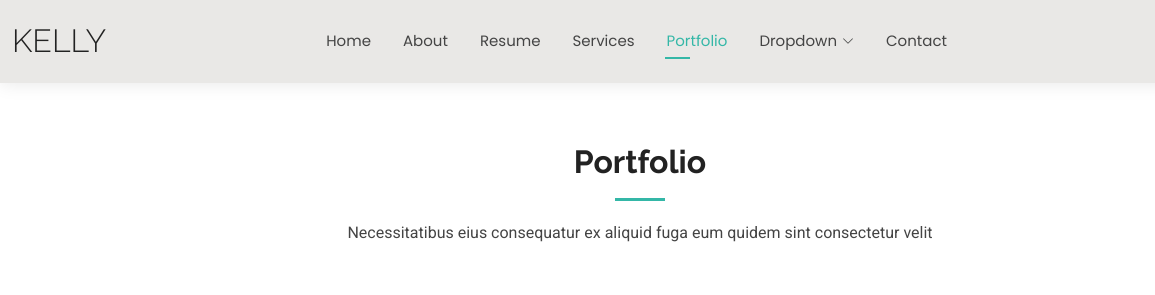
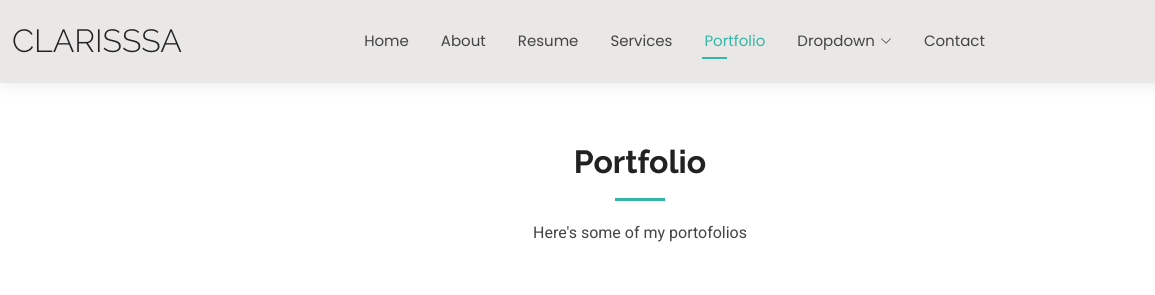
Before and after one commit to Clarissa-beep/portfolio, a plain HTML site: page portfolio.html in a window 1280 px wide. Shown: the top 295 px of the page, 0-1155 px from the left. Drawn offline with Linux system fonts and the light colour scheme.

Commit message:
Update portfolio.html

```diff
--- a/portfolio.html
+++ b/portfolio.html
@@ -4,7 +4,7 @@
 <head>
   <meta charset="utf-8">
   <meta content="width=device-width, initial-scale=1.0" name="viewport">
-  <title>Portfolio - Kelly Bootstrap Template</title>
+  <title>Portfolio - Clarissa</title>
   <meta name="description" content="">
   <meta name="keywords" content="">
 
@@ -44,7 +44,7 @@
       <a href="index.html" class="logo d-flex align-items-center me-auto me-xl-0">
         <!-- Uncomment the line below if you also wish to use an image logo -->
         <!-- <img src="assets/img/logo.png" alt=""> -->
-        <h1 class="sitename">Kelly</h1>
+        <h1 class="sitename">Clarisssa</h1>
       </a>
 
       <nav id="navmenu" class="navmenu">
@@ -94,7 +94,7 @@
       <!-- Section Title -->
       <div class="container section-title" data-aos="fade-up">
         <h2>Portfolio</h2>
-        <p>Necessitatibus eius consequatur ex aliquid fuga eum quidem sint consectetur velit</p>
+        <p>Here's some of my portofolios</p>
       </div><!-- End Section Title -->
 
       <div class="container">
```
